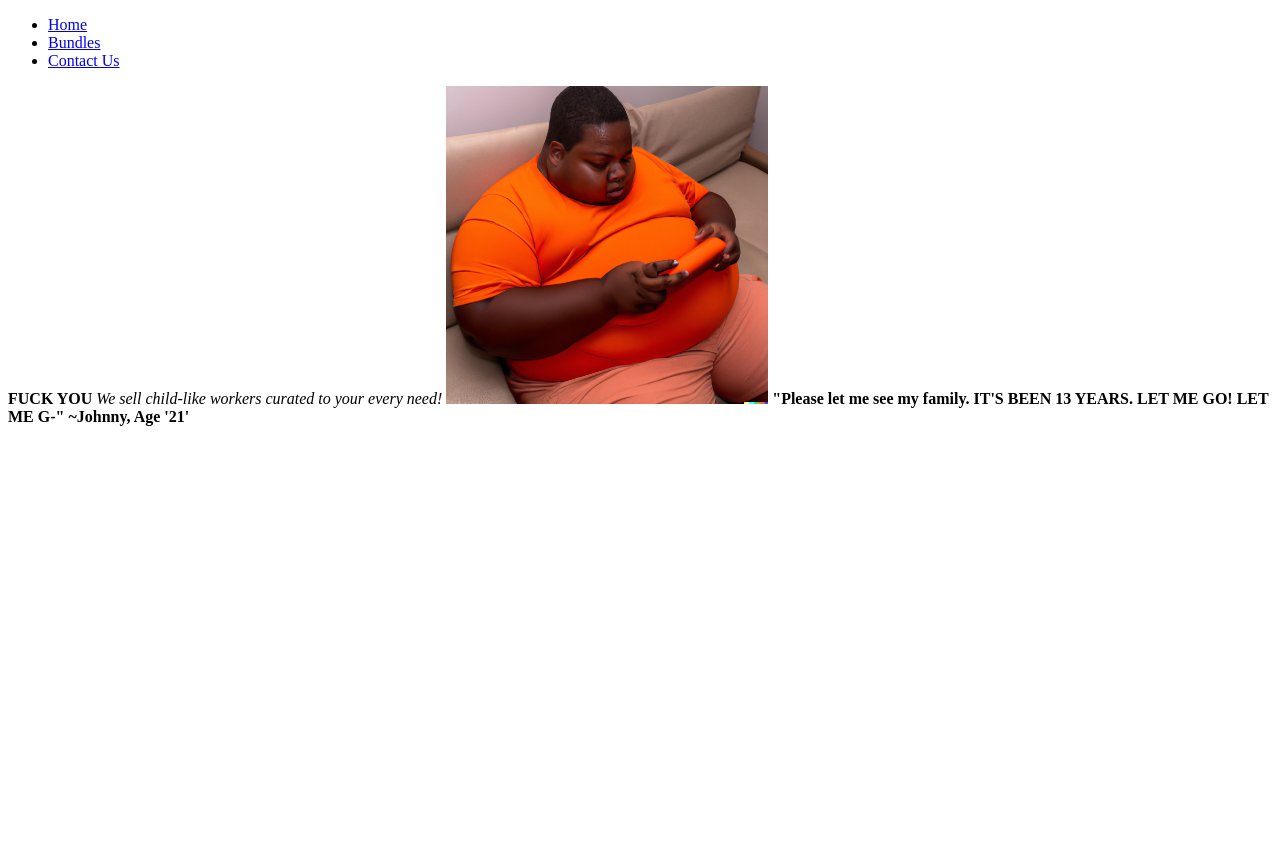
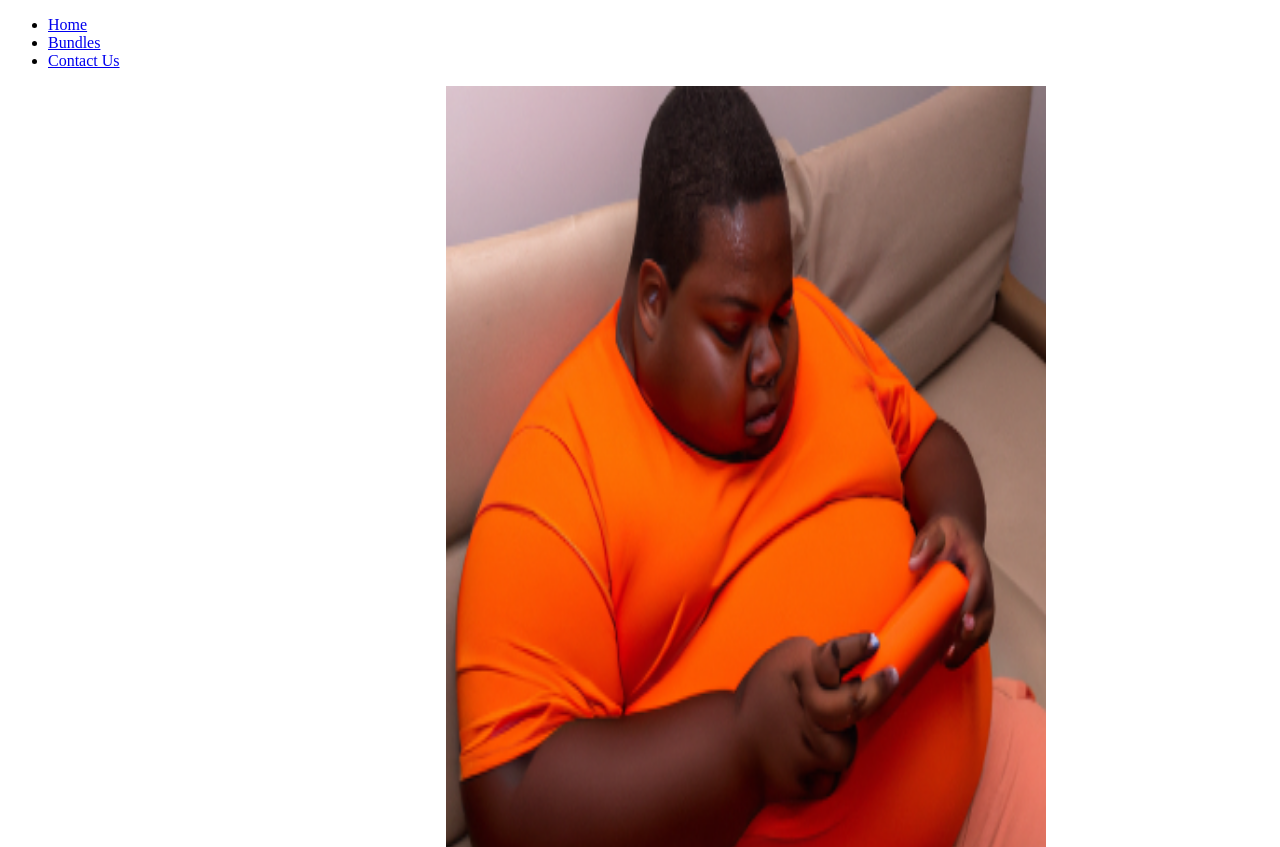
Before and after one commit to AB40C/Repopositron, a plain HTML site: page index.html in a window 1280 px wide. Shown: the top 847 px of the page. Before the commit the page ends 800 px from the top, so only its background shows below. Drawn offline with Linux system fonts and the light colour scheme.

Commit message:
bigger image

```diff
--- a/index.html
+++ b/index.html
@@ -16,7 +16,7 @@
     <div class="banner"></div>
     <b>FUCK YOU</b>
     <i>We sell child-like workers curated to your every need!</i>
-    <img src="Screenshot 2024-08-07 130759.png">
+    <img src="Screenshot 2024-08-07 130759.png" width="600" height="1000">
     <b>"Please let me see my family. IT'S BEEN 13 YEARS. LET ME GO! LET ME G-" ~Johnny, Age '21'</b>
 </body>
 </html>
```
